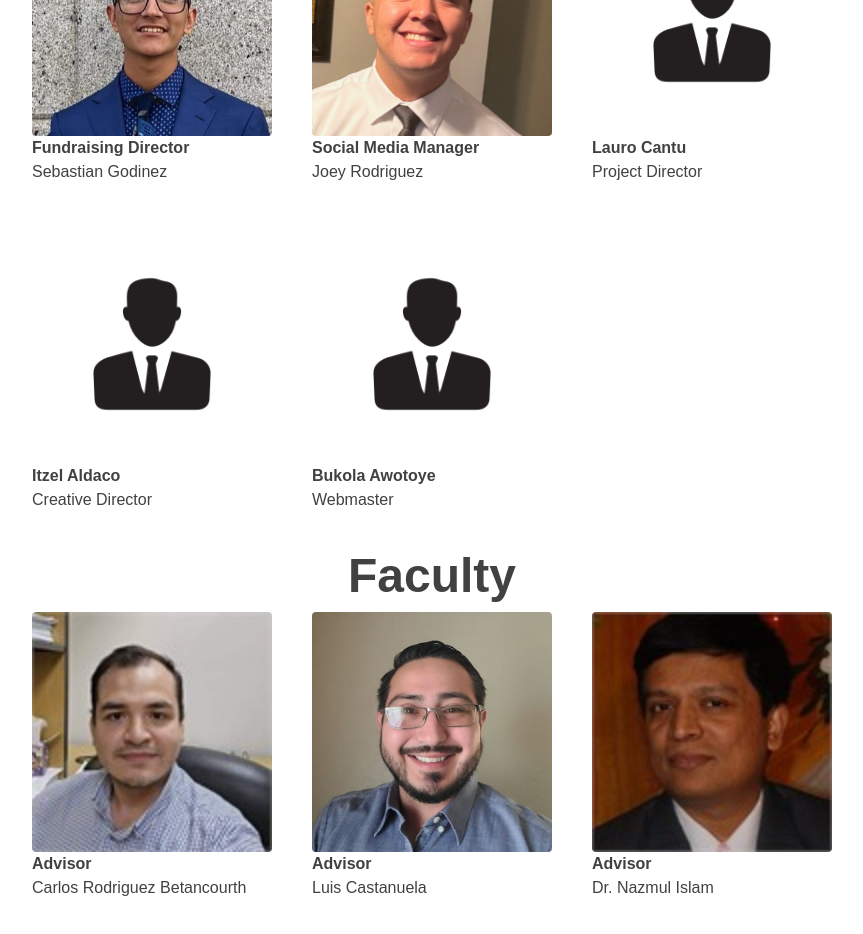
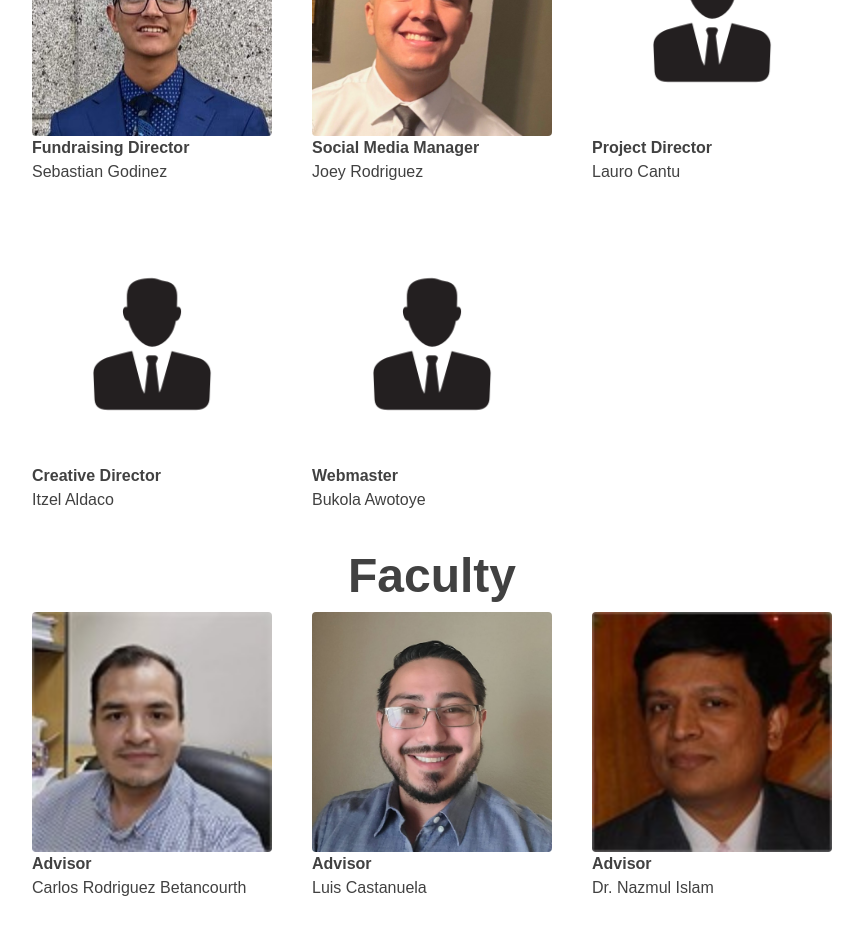
Before and after one commit to IEEE-ESB/website, a Next.js app: page /leadership in a window 1280 px wide. Shown: the part 960-1894 px from the top of the page, without its empty margins (288-1151 px from the left). Built offline with nearby package versions, Linux system fonts and the light colour scheme.

Commit message:
names and positions flipped

```diff
--- a/src/app/leadership/page.js
+++ b/src/app/leadership/page.js
@@ -49,20 +49,20 @@ const officers = [
   },
   {
     id: 11,
-    name: "Project Director",
-    position: "Lauro Cantu",
+    name: "Lauro Cantu",
+    position: "Project Director",
     image: "missing.webp",
   },
   {
     id: 9,
-    name: "Creative Director",
-    position: "Itzel Aldaco",
+    name: "Itzel Aldaco",
+    position: "Creative Director",
     image: "missing.webp",
   },
   {
     id: 10,
-    name: "Webmaster",
-    position: "Bukola Awotoye",
+    name: "Bukola Awotoye",
+    position: "Webmaster",
     image: "missing.webp",
   },
 ];
```
